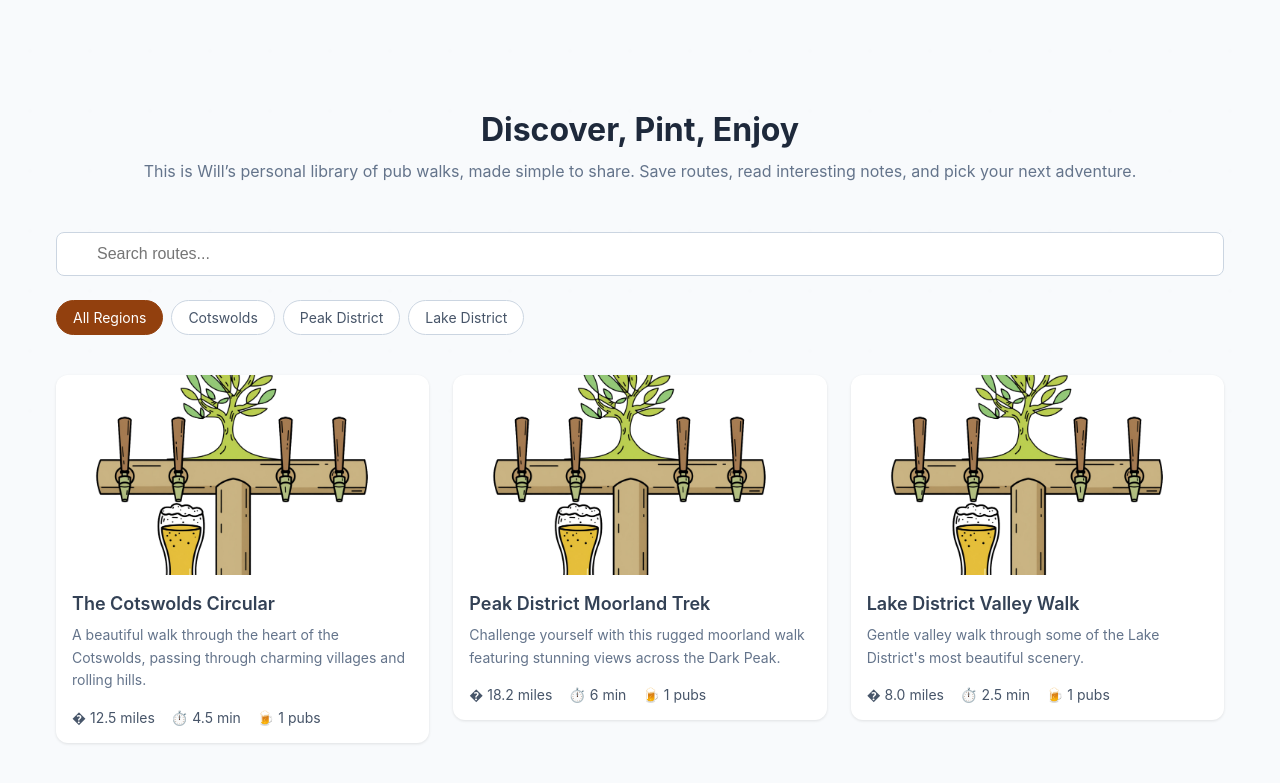
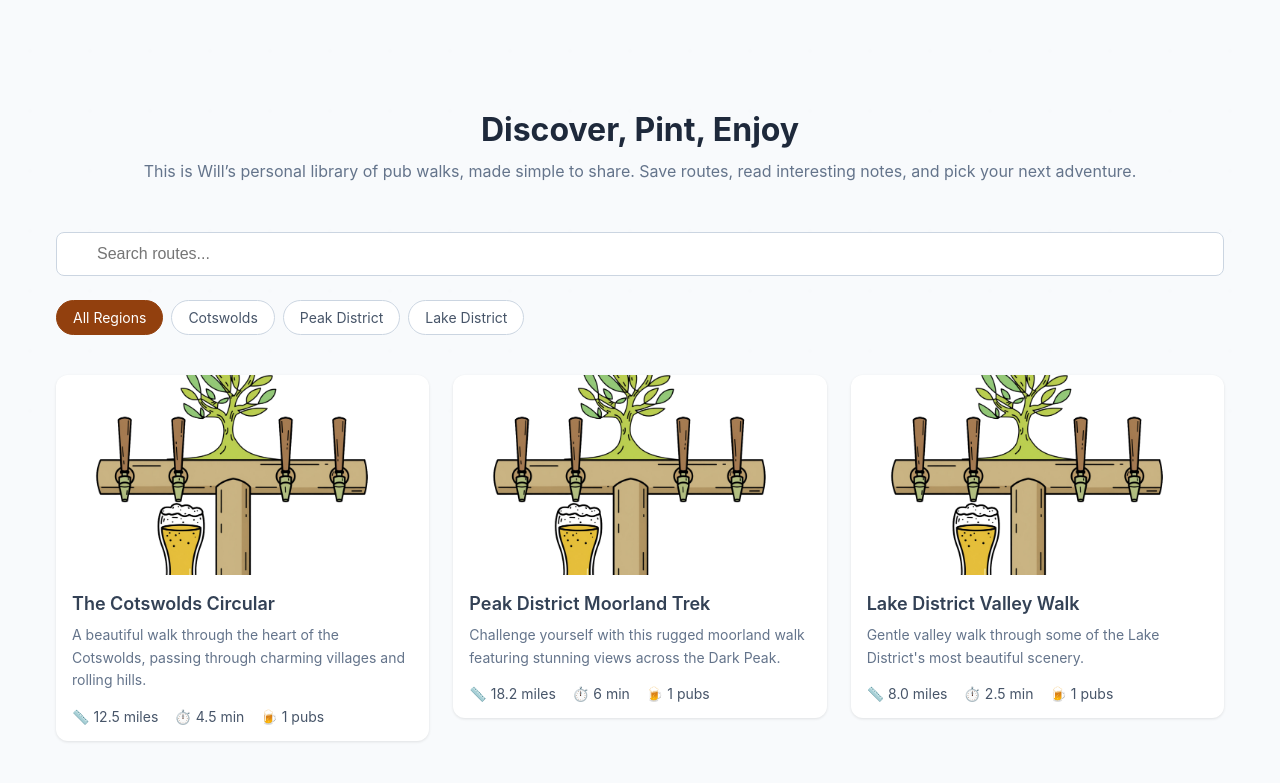
Before and after one commit to Nat-Stephenson/Wills_Walking_Pub_App, a Next.js app: page / in a window 1280 px wide. Shown: the part 339-1122 px from the top of the page. Built offline with nearby package versions, Linux system fonts and the light colour scheme.

Commit message:
💄 fix the ruler icon for the map and page tsx as this did not work first time.

```diff
--- a/src/app/map/page.tsx
+++ b/src/app/map/page.tsx
@@ -310,7 +310,7 @@ export default function MapView() {
                   gap: '0.75rem'
                 }}>
                   <span>📍 {route.region}</span>
-                  <span>� {route.distance} miles</span>
+                  <span>📏 {route.distance} miles</span>
                   <span>⏱️ {route.duration}h</span>
                 </div>
               </div>
--- a/src/app/page.tsx
+++ b/src/app/page.tsx
@@ -105,7 +105,7 @@ export default function Home() {
                   <p className={styles.routeDescription}>{route.description}</p>
                   <div className={styles.routeStats}>
                     <span className={styles.routeStat}>
-                      � {formatDistance(route.distance)}
+                      📏 {formatDistance(route.distance)}
                     </span>
                     <span className={styles.routeStat}>
                       ⏱️ {formatDuration(route.duration)}
```
